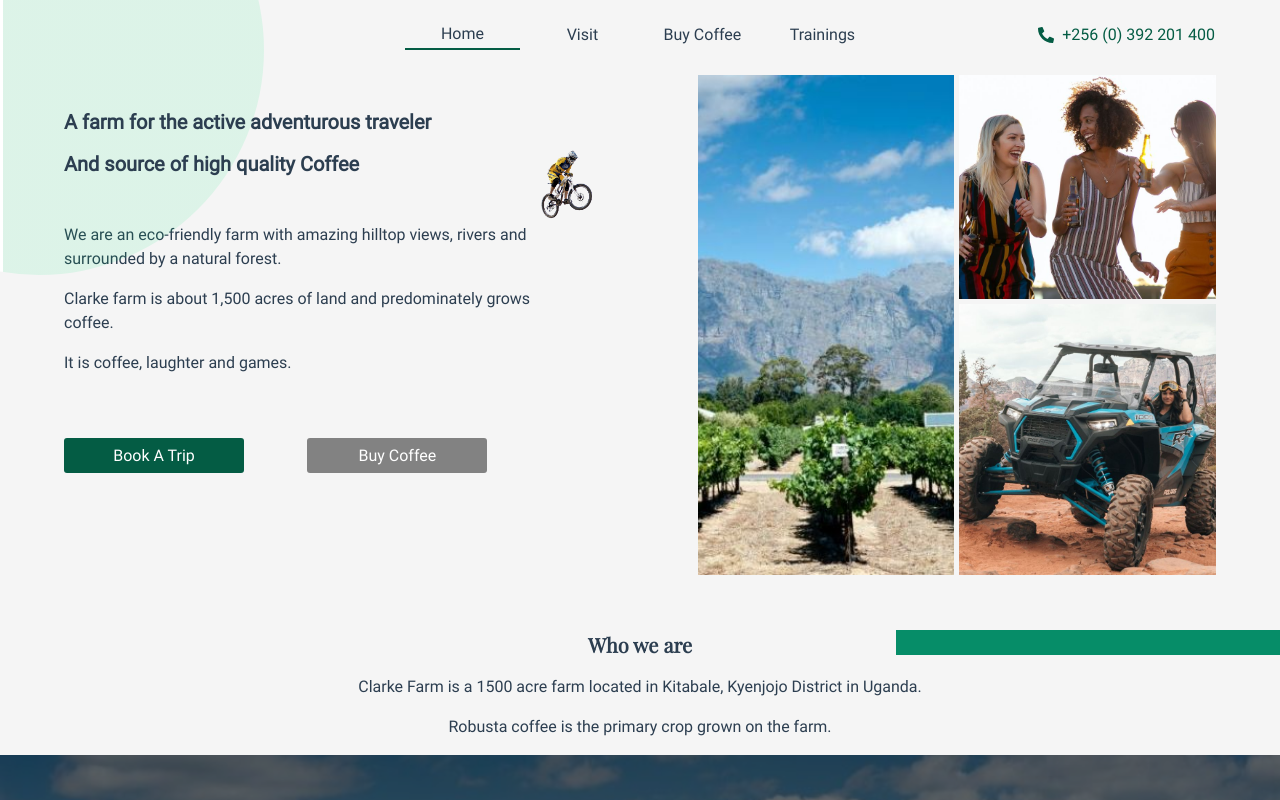
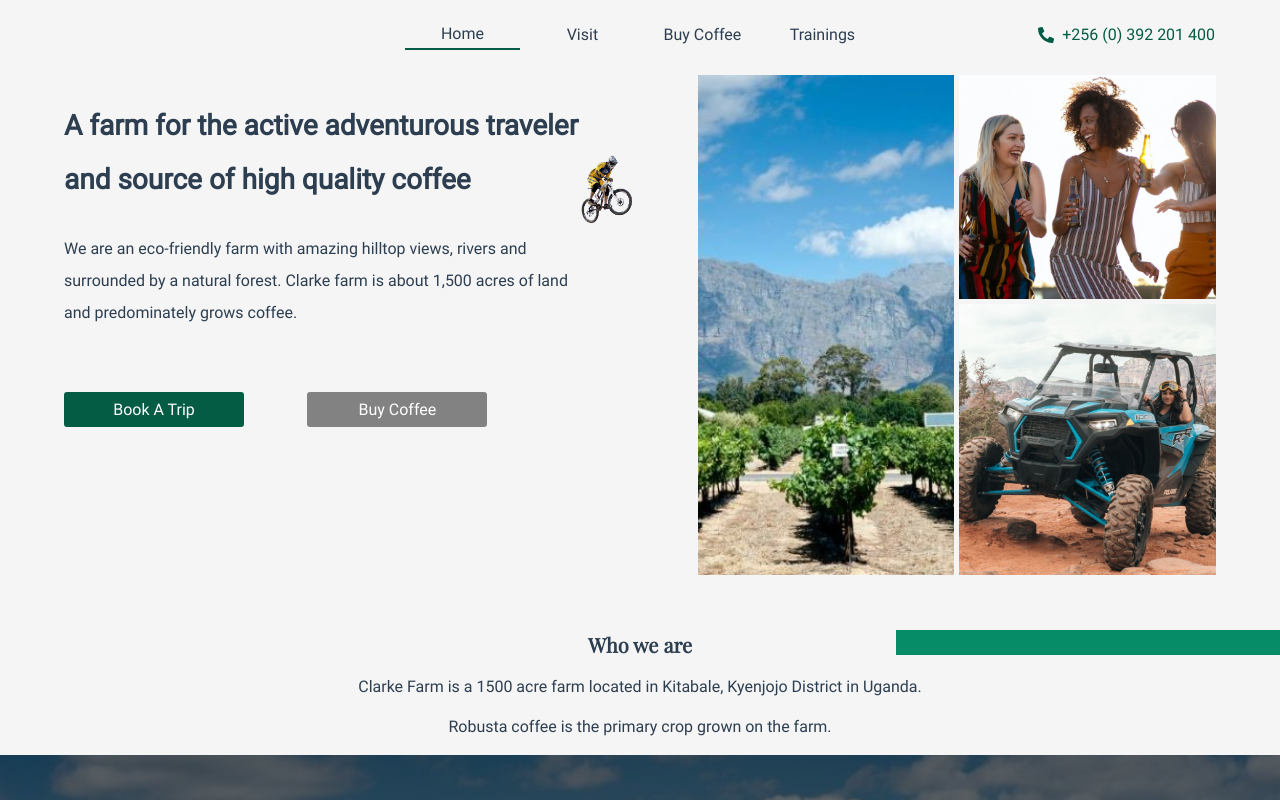
Before and after one commit to Jacob-Nuwamanya77/clarke-farm, a Vue app: page / in a window 1280 px wide. Shown: the top 800 px of the page. Built offline with nearby package versions, Linux system fonts and the light colour scheme.

Commit message:
hero home left container update styles.

```diff
--- a/src/components/home/HeroLanding.vue
+++ b/src/components/home/HeroLanding.vue
@@ -1,24 +1,17 @@
 <template>
   <div class="hero-section">
     <div class="left-container">
-      <div class="hero-header">
-        <p class="hero-lg-text">A farm for the active adventurous traveler</p>
-        <p class="hero-lg-text">And source of high quality Coffee</p>
-      </div>
+      <p class="hero-text-lg">A farm  for the active adventurous traveler</p>
+      <p class="hero-text-lg">and source of high quality coffee</p>
       <div class="image-biker">
         <img src="@/assets/images/bike-bg-grey.png" alt="biker" aria-hidden="true">
       </div>
-      <div class="hero-text">
-        <p>
-          We are an eco-friendly farm with amazing hilltop views,
-          rivers and surrounded by a natural forest.
-        </p>
-        <p>
-          Clarke farm is about 1,500 acres of land and predominately
-          grows coffee.
-        </p>
-        <p>It is coffee, laughter and games.</p>
-      </div>
+      <p class="hero-sub-text">
+        We are an eco-friendly farm with amazing hilltop views,
+        rivers and surrounded by a natural forest.
+        Clarke farm is about 1,500 acres of land and predominately
+        grows coffee.
+      </p>
       <div class="call-to-action">
         <div id="book-trip">
           <a href="">Book A Trip</a>
@@ -51,88 +44,65 @@
 .hero-section{
   display:flex;
   flex-direction: row;
-  max-height: 550px;
-  min-height: 500px;
   margin-top:25px;
   width:90%;
+  min-height: 500px;
   margin-left: auto;
   margin-right: auto;
 }
-@media screen and (max-width:768px){
+@media screen and (min-width:900px){
   .hero-section{
-    margin-top: 4%;
+    max-height: 550px;
   }
 }
-@media screen and (max-width:576px){
+@media screen and (max-width:700px){
   .hero-section{
-    flex-direction: column;
-    max-height: 100%;
+    display:block;
+    width:100%;
+    padding-left:20px;
   }
 }
 
 /* Content containers. Left and Right hero section */
+.left-container{
+  width:55%;
+  position:relative;
+}
+@media screen and (min-width:900px){
+  .left-container{
+    padding-top:30px;
+  }
+}
 .right-container{
   width:45%;
   position:relative;
 }
-.left-container{
-  width:55%;
-  position:relative;
-}
 
-.left-container::before{
-  content:"";
-  width:450px;
-  height:450px;
-  border-radius: 50%;
-  background-image:linear-gradient(to left, rgba(4,228,116,.1) 58%, white 40%);
-  position:absolute;
-  top:-250px;
-  left:-250px;
-}
-@media screen and (max-width:576px){
+@media screen and (max-width:700px){
   .left-container{
     width:100%;
-    margin-left: auto;
-    margin-right: auto;
   }
   .right-container{
     width:100%;
   }
-  .left-container::before{
-    left:-250px;
-  }
 }
 
 /* Left side content styles. */
-.hero-header{
-  position:relative;
+.hero-text-lg{
+  font-size: 28px;
+  font-weight: bold;
+  margin-bottom:12px;
+}
+.hero-sub-text{
+  width:80%;
   margin-top:5%;
+  line-height: 2;
 }
-.hero-lg-text{
-  font-weight: bold;
-  font-size: 28px;
-  margin:12px auto;
-}
-@media screen and (max-width:768px){
-  .hero-header{
-    margin-top: 10%;
+@media screen and (max-width:990px){
+  .hero-sub-text{
+    width:95%;
   }
 }
-@media screen and (max-width:1280px){
-  .hero-lg-text{
-    font-size: 20px;
-  }
-}
-.hero-text{
-  margin-top:7%;
-}
-@media screen and (min-width: 1280px){
-  .hero-text p{
-    width:80%;
-  }
-}
-
 .image-biker{
   position:absolute;
   width:140px;
@@ -147,8 +117,8 @@
 @media screen and (min-width: 1280px){
   .image-biker{
     display:block;
-    left:440px;
-    top:75px;
+    left:480px;
+    top:80px;
   }
 }
 .call-to-action{
```
